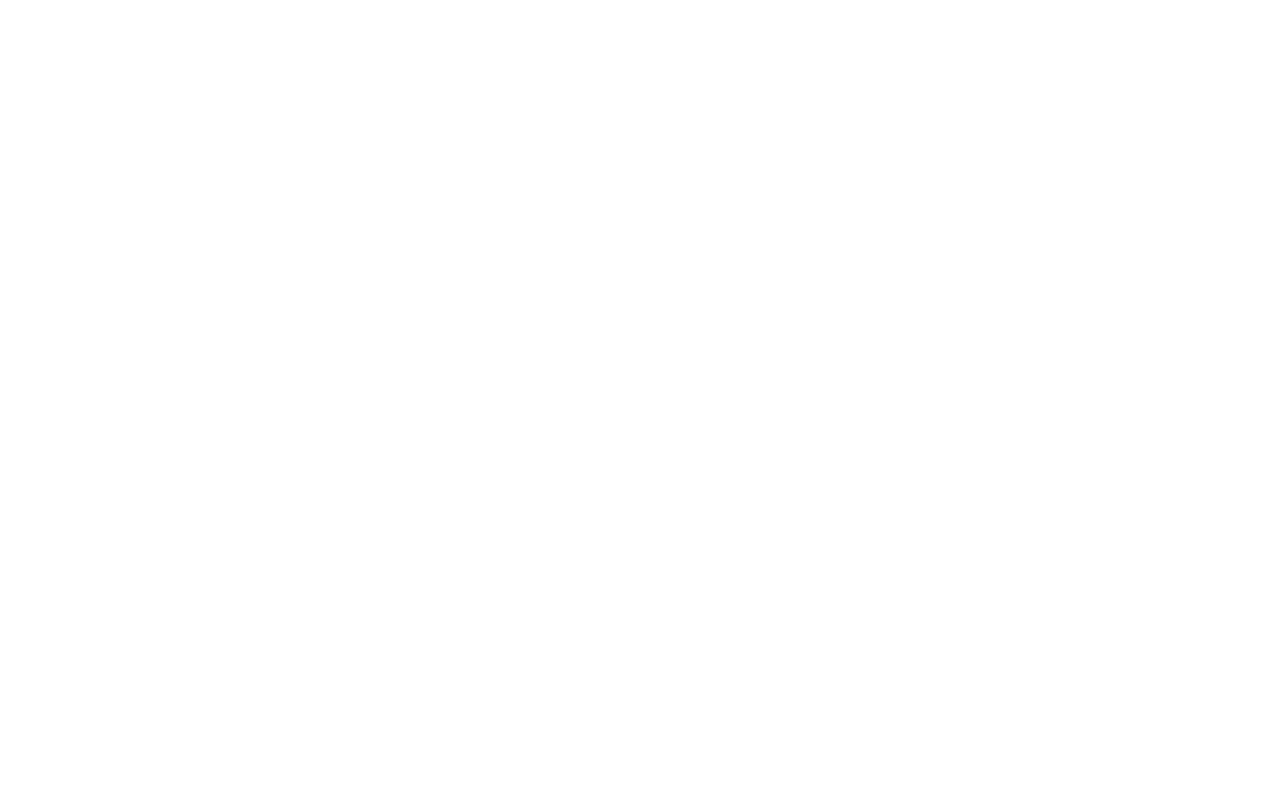
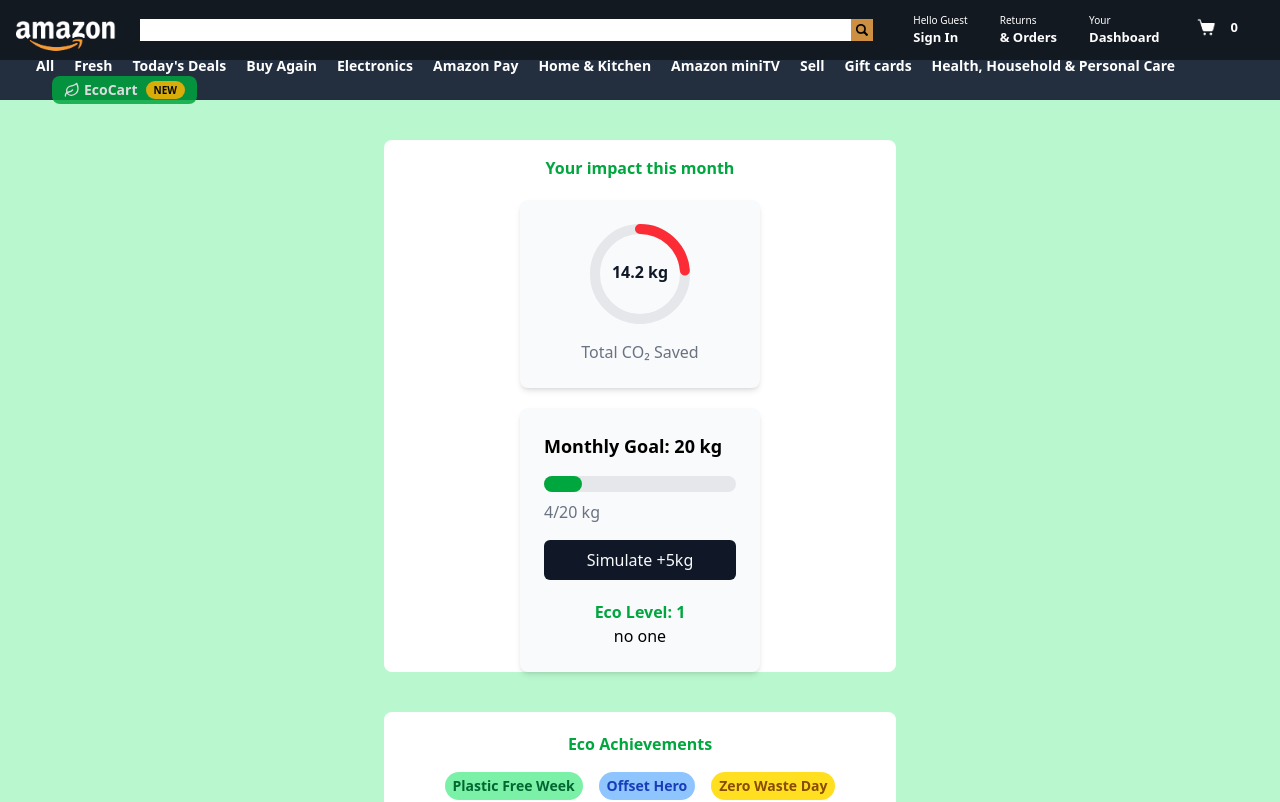
Before and after one commit to AbhinavSaha989/EcoCart, a React (Vite) app: page /dashboard in a window 1280 px wide. Before the commit this address had no page. Shown: the top 802 px of the page. Built offline with nearby package versions, Linux system fonts and the light colour scheme.

Commit message:
Dashboard page creation

```diff
--- a/src/App.jsx
+++ b/src/App.jsx
@@ -4,6 +4,7 @@
 import Navbar from "./components/Navbar";
 import Home from "./components/Home";
 import Footer from "./components/Footer";
+import Dashboard from "./components/Dashboard";
 
 const App = () => {
   return (
@@ -12,6 +13,7 @@
         path="/"
         element={[<Header />, <Navbar />, <Home />, <Footer />]}
       />
+      <Route path="/dashboard" element={[<Header/>, <Navbar />, <Dashboard />, <Footer />]} />
     </Routes>
   );
 };
--- /dev/null
+++ b/src/components/Dashboard.jsx
@@ -0,0 +1,23 @@
+import ImpactCard from "./dashboard/ImpactCard";
+import Goalbar from "./dashboard/Goalbar";
+const Dashboard =() => {
+    return <div className="flex flex-col items-center p-10 bg-green-200">
+        <div className="flex flex-col items-center w-[40vw] gap-[20px] tex-center bg-white rounded-lg">
+            <h2 className="text-green-600 font-bold mt-4">Your impact this month</h2>
+            <ImpactCard />
+
+            <Goalbar />
+        </div>
+        <div className="flex flex-col items-center bg-white mt-10 py-5 rounded-lg w-[40vw]">
+            <h3 className="font-bold text-green-600">Eco Achievements</h3>
+            <div className="flex flex-wrap mt-4 gap-4">
+                <p className="text-sm text-green-800 font-semibold bg-green-300 rounded-full px-2 py-1">Plastic Free Week</p>
+                <p className="text-sm text-blue-800 font-semibold bg-blue-300 rounded-full px-2 py-1">Offset Hero</p>
+                <p className="text-sm text-yellow-800 font-semibold bg-yellow-300 rounded-full px-2 py-1">Zero Waste Day</p>
+
+            </div>
+        </div>
+    </div>
+}
+
+export default Dashboard;
--- /dev/null
+++ b/src/components/dashboard/Goalbar.jsx
@@ -0,0 +1,57 @@
+import React, { useState, useEffect } from "react";
+
+// Dummy data
+const initialGoal = 20;
+const initialWeight = 4; // User exceeded the initial goal (20)
+const levelnames = ["no one","someone","better one", "conscious consumer", "goat"];
+function MonthlyProgress() {
+  const [level, setLevel] = useState(1);
+  const [goal, setGoal] = useState(initialGoal);
+  const [currentWeight, setCurrentWeight] = useState(initialWeight);
+  const [percent, setPercent] = useState((currentWeight / goal) * 100);
+
+  useEffect(() => {
+    if (currentWeight >= goal) {
+      // User crossed the goal
+      setLevel((prev) => prev + 1);
+      setGoal((prev) => prev + 20);
+      setCurrentWeight(0);
+    }
+  }, [currentWeight, goal]);
+
+  return (
+    <div className="p-6 w-60 bg-gray-50 rounded-lg shadow-md">
+      <h2 className="text-lg font-semibold mb-4">
+        Monthly Goal: {goal} kg
+      </h2>
+      <div className="flex flex-col">
+        <div className="w-full bg-gray-200 rounded-full h-4 mb-2">
+          <div
+            className="bg-green-600 h-4 rounded-full transition-all duration-500 ease-out"
+            style={{ width: `${Math.min(percent, 100)}%` }}
+          ></div>
+        </div>
+        <p className="text-gray-500">
+          {currentWeight}/{goal} kg
+        </p>
+                <button
+          onClick={() => {
+            // Simulating adding 5kg to current
+            const newWeight = currentWeight + 5;
+            setCurrentWeight(newWeight);
+            setPercent((newWeight / goal) * 100);
+          }}
+          className="mt-4 p-2 bg-gray-900 text-gray-50 rounded-md"
+        >
+          Simulate +5kg
+        </button>
+        <h3 className="font-semibold text-green-600 mt-5 text-center">
+          Eco Level: {level}
+        </h3>
+        <h5 className="text-center">{levelnames[level-1]}</h5>
+      </div>
+    </div>
+  );
+}
+
+export default MonthlyProgress;
--- /dev/null
+++ b/src/components/dashboard/ImpactCard.jsx
@@ -0,0 +1,80 @@
+import React, { useEffect, useState } from "react";
+
+// Dummy data
+const CO2 = 14.2;
+const max = 60;
+
+function getColor(percentage) {
+  if (percentage < 25) return "stroke-red-500";
+  if (percentage < 50) return "stroke-yellow-500";
+  return "stroke-green-500";
+}
+
+function ImpactCard() {
+  const radius = 50;
+  const stroke = 10;
+  const normalizedRadius = radius - stroke / 2;
+  const circumference = normalizedRadius * 2 * Math.PI;
+
+  // Handle cases where CO2 > max
+  const percent = Math.min((CO2 / max) * 100, 100);
+  const strokeDashoffset = circumference - (percent / 100) * circumference;
+
+  // Animate from 0 to actual percent on page load
+  const [animate, setAnimate] = useState(0);
+  useEffect(() => {
+    // Animate in 500ms after component mounts
+    setTimeout(() => setAnimate(percent), 500);
+  }, []);
+
+  const animatedDashoffset = circumference - (animate / 100) * circumference;
+
+  return (
+    <div className="p-6 w-60 bg-gray-50 rounded-lg shadow-md">
+      <div className="flex flex-col items-center">
+        <svg height={radius * 2} width={radius * 2}>
+          {/* Background circle */}
+          <circle
+            stroke="#e5e7eb"
+            fill="none"
+            strokeWidth={stroke}
+            r={normalizedRadius}
+            cx={radius}
+            cy={radius}
+          />
+          {/* Animated progress circle */}
+          <circle
+            stroke="currentColor"
+            className={getColor(percent)}
+            fill="none"
+            strokeWidth={stroke}
+            r={normalizedRadius}
+            cx={radius}
+            cy={radius}
+            strokeDasharray={circumference}
+            strokeDashoffset={animatedDashoffset}
+            strokeLinecap="round"
+            transform={`rotate(-90 ${radius} ${radius})`}
+            style={{ transition: "stroke-dashoffset 1s ease-out" }}
+          />
+          {/* Text in center */}
+          <text
+            x="50%"
+            y="50%"
+            dominantBaseline="middle"
+            textAnchor="middle"
+            className="font-semibold fill-gray-900"
+          >
+            {CO2} kg
+          </text>
+        </svg>
+
+        <p className="text-gray-500 mt-4">
+          Total CO₂ Saved
+        </p>
+      </div>
+    </div>
+  );
+}
+
+export default ImpactCard;
```
